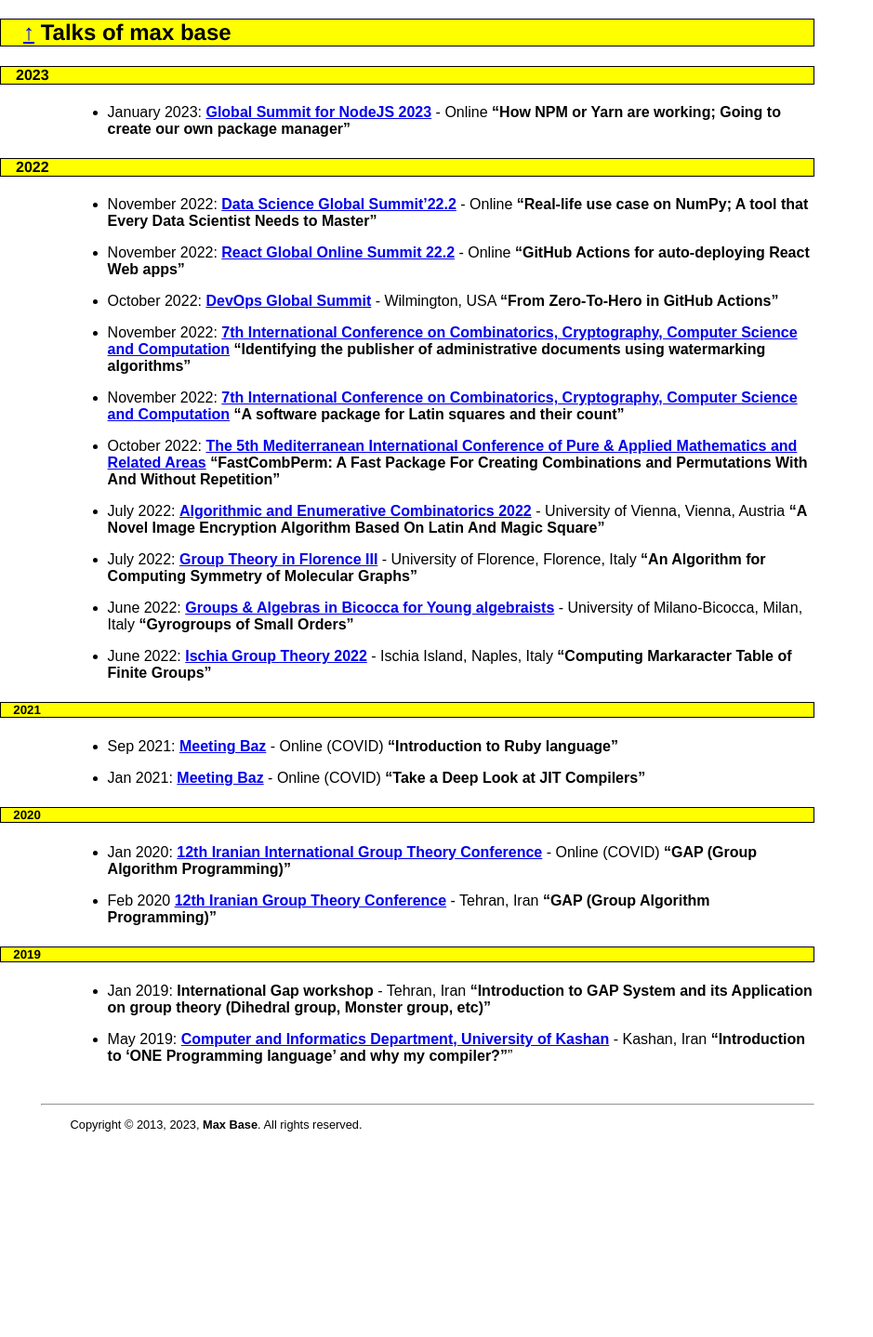
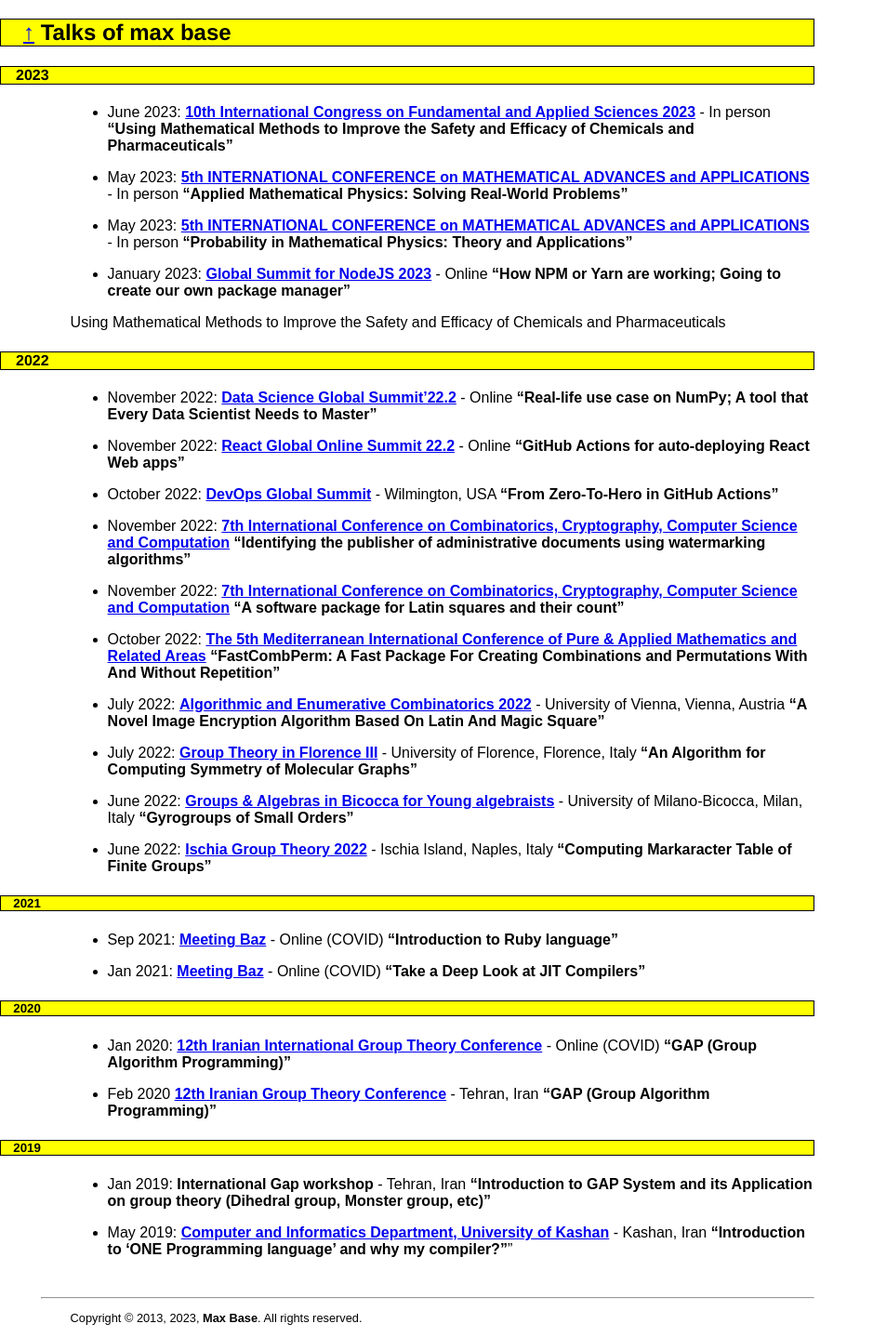
Before and after one commit to BaseMax/Max, a Jekyll site: the page built from talk.md, in a window 1280 px wide. Shown: the whole page at 93% size, without its empty margins (0-939 px from the left). Built offline with Jekyll 4.4.1, drawn with Linux system fonts in a browser that asks for light colours; before the commit the page ends 1230 px from its top, so only the background shows below that.

Commit message:
Update talks.md

```diff
--- a/_includes/_sections/talks.md
+++ b/_includes/_sections/talks.md
@@ -1,7 +1,19 @@
 #### 2023
+
+* June 2023: **[10th International Congress on Fundamental and Applied Sciences 2023](https://icfas2023.intsa.org/)** - In person
+  **"Using Mathematical Methods to Improve the Safety and Efficacy of Chemicals and Pharmaceuticals"**
+
+* May 2023: **[5th INTERNATIONAL CONFERENCE on MATHEMATICAL ADVANCES and APPLICATIONS](https://2023.icomaas.com/)** - In person
+  **"Applied Mathematical Physics: Solving Real-World Problems"**
+
+* May 2023: **[5th INTERNATIONAL CONFERENCE on MATHEMATICAL ADVANCES and APPLICATIONS](https://2023.icomaas.com/)** - In person
+  **"Probability in Mathematical Physics: Theory and Applications"**
 
 * January 2023: **[Global Summit for NodeJS 2023](https://events.geekle.us/nodejs/)** - Online
    **"How NPM or Yarn are working; Going to create our own package manager"**
+
+Using Mathematical Methods to Improve the Safety and Efficacy of Chemicals
+and Pharmaceuticals
 
 #### 2022
 
```
